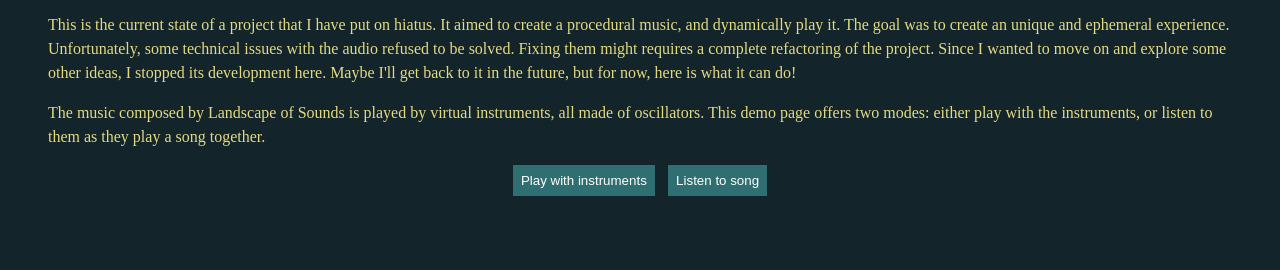
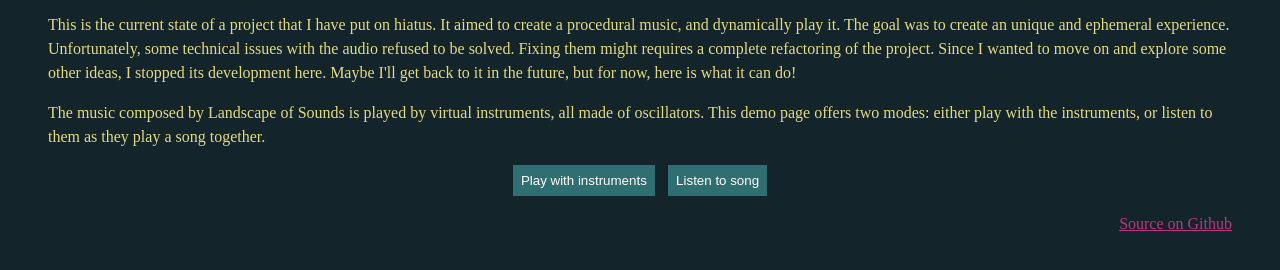
Before and after one commit to ClementRivaille/landscape-of-sounds, a website built with webpack: page index.html in a window 1280 px wide. Shown: the part 80-350 px from the top of the page. Built offline with nearby package versions, Linux system fonts and the light colour scheme; what pizzicato, teoria would draw is missing.

Commit message:
feat: github link

```diff
--- a/index.html
+++ b/index.html
@@ -107,5 +107,9 @@
             <li>Finally, <strong>Instruments</strong> make the sounds they are asked to do, without questionning orders. Some play a note, other a chords, some even make arpeggios! You can explore them in the other mode of this page.</li>
         </ul>
     </div>
+
+    <div id="source">
+        <a href="https://github.com/ClementRivaille/landscape-of-sounds">Source on Github</a>
+    </div>
   </body>
 </html>
--- a/style.css
+++ b/style.css
@@ -49,3 +49,12 @@ button {
 li {
   margin-bottom: 0.6em;
 }
+
+#source {
+  display: flex;
+  justify-content: flex-end;
+}
+
+#source a {
+  color: #bb3780;
+}
```
